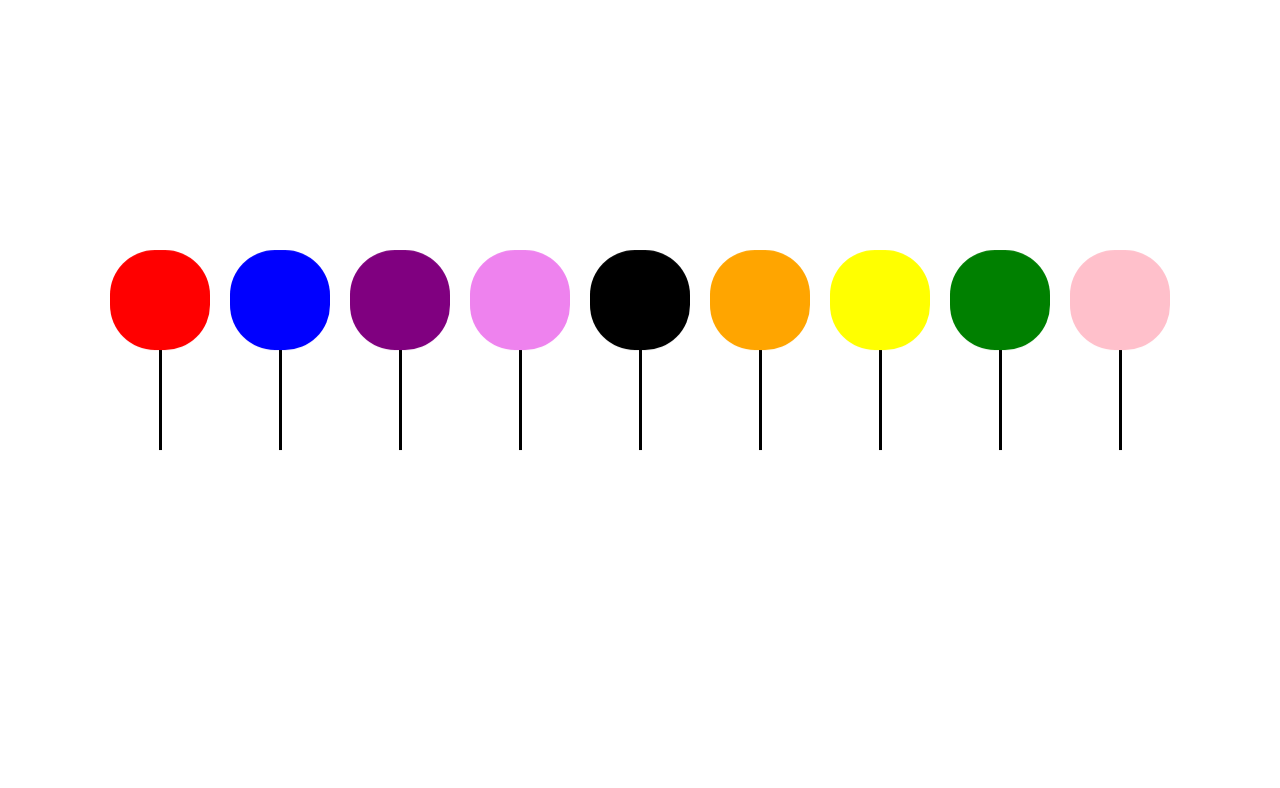
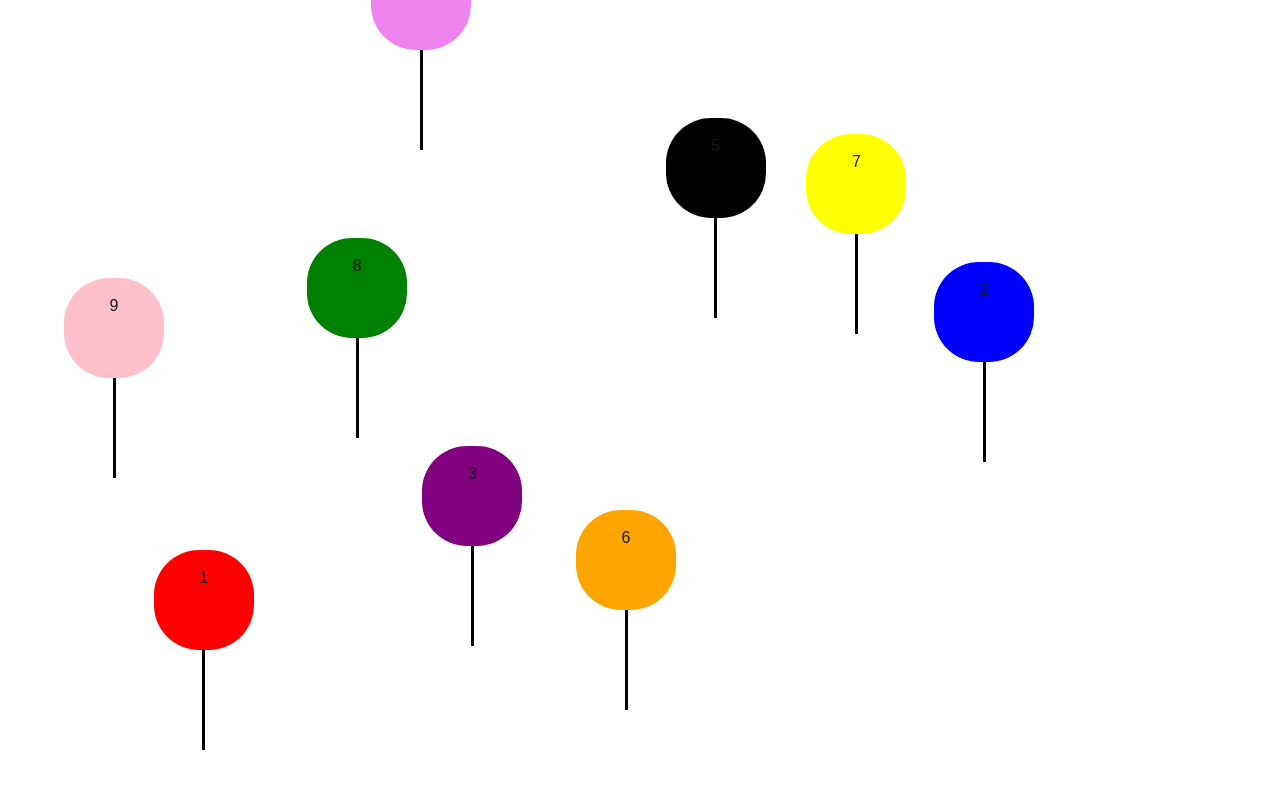
Before and after one commit to JinreP/youtube-react, a Next.js app: page /game in a window 1280 px wide. Shown: the top 788 px of the page. Built offline with nearby package versions, Linux system fonts and the light colour scheme.

Commit message:
balloon appear randomly

```diff
--- a/src/app/game/page.js
+++ b/src/app/game/page.js
@@ -1,11 +1,37 @@
 import { Balloon } from "../../components/Game";
-const colorTheme = ["red", "blue", "purple", "violet", "black", "orange", "yellow", "green", "pink"];
+const colorTheme = [
+  "red",
+  "blue",
+  "purple",
+  "violet",
+  "black",
+  "orange",
+  "yellow",
+  "green",
+  "pink",
+];
+
+function getRandomPosition() {
+  const top = Math.floor(Math.random() * 80);
+  const left = Math.floor(Math.random() * 80);
+  return { top: `${top}%`, left: `${left}%` };
+}
+
 export default function Home() {
   return (
-    <div className="flex gap-5 w-screen h-screen justify-center items-center">
-      {colorTheme.map((color) => (
-        <Balloon key={color} color={color} />
-      ))}
+    <div className="relative w-screen h-screen">
+      {colorTheme.map((color, index) => {
+        const position = getRandomPosition();
+        return (
+          <Balloon
+            num={index + 1}
+            key={index}
+            color={color}
+            top={position.top}
+            left={position.left}
+          />
+        );
+      })}
     </div>
   );
 }
--- a/src/components/Game.jsx
+++ b/src/components/Game.jsx
@@ -1,7 +1,14 @@
 export function Balloon(props) {
   return (
-    <div className="flex flex-col animate-bounce items-center justify-center">
-      <div className="border-0 rounded-[45px] bg-pink-400 w-[100px]  h-[100px]" style={{ backgroundColor: props.color }} />
+    <div
+      className="flex flex-col absolute animate-bounce items-center justify-center"
+      style={{ top: props.top, left: props.left }}
+    >
+      <div
+        className="border-0 relative rounded-[45px] bg-pink-400 w-[100px]  h-[100px]"
+        style={{ backgroundColor: props.color }}
+      />
+      <p className="absolute  bottom-40">{props.num}</p>
 
       <div className="w-[3px]  h-[100px] bg-black border-solid" />
     </div>
```
